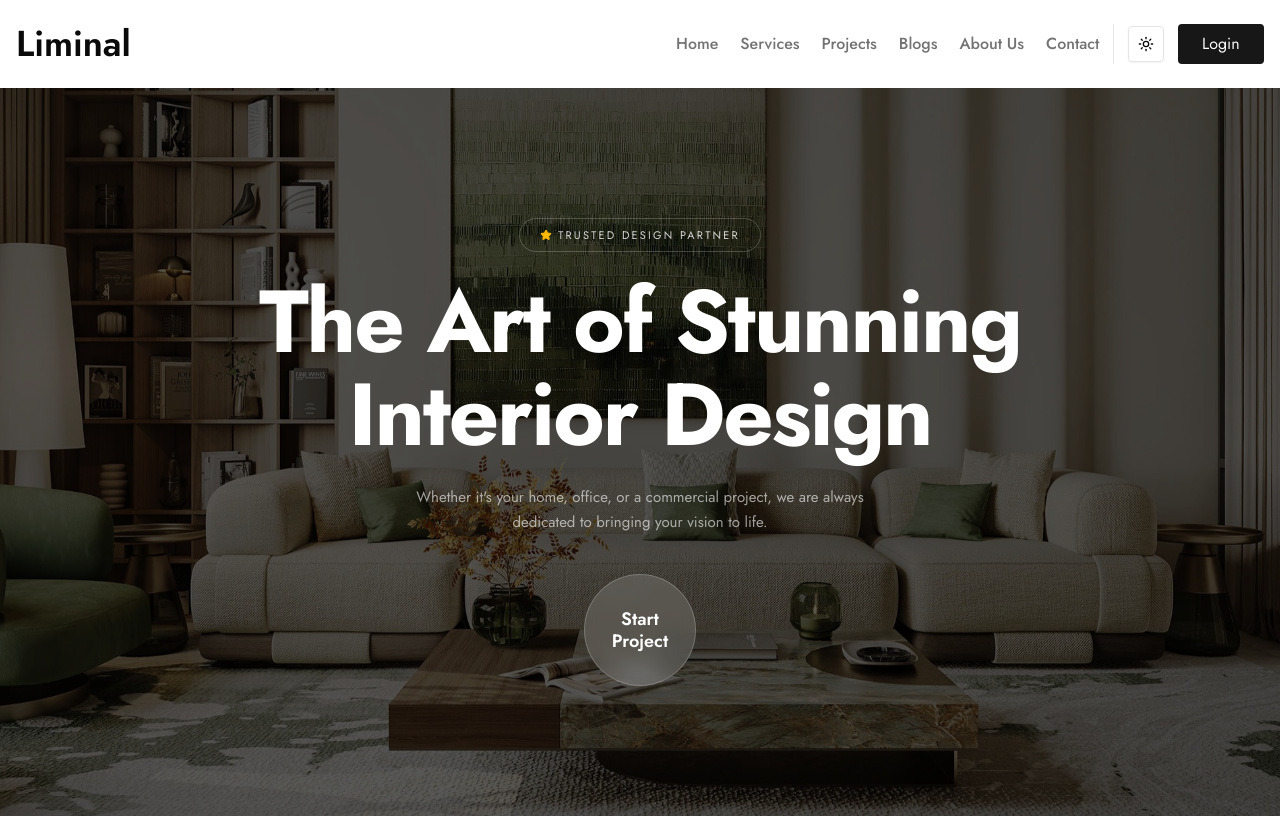
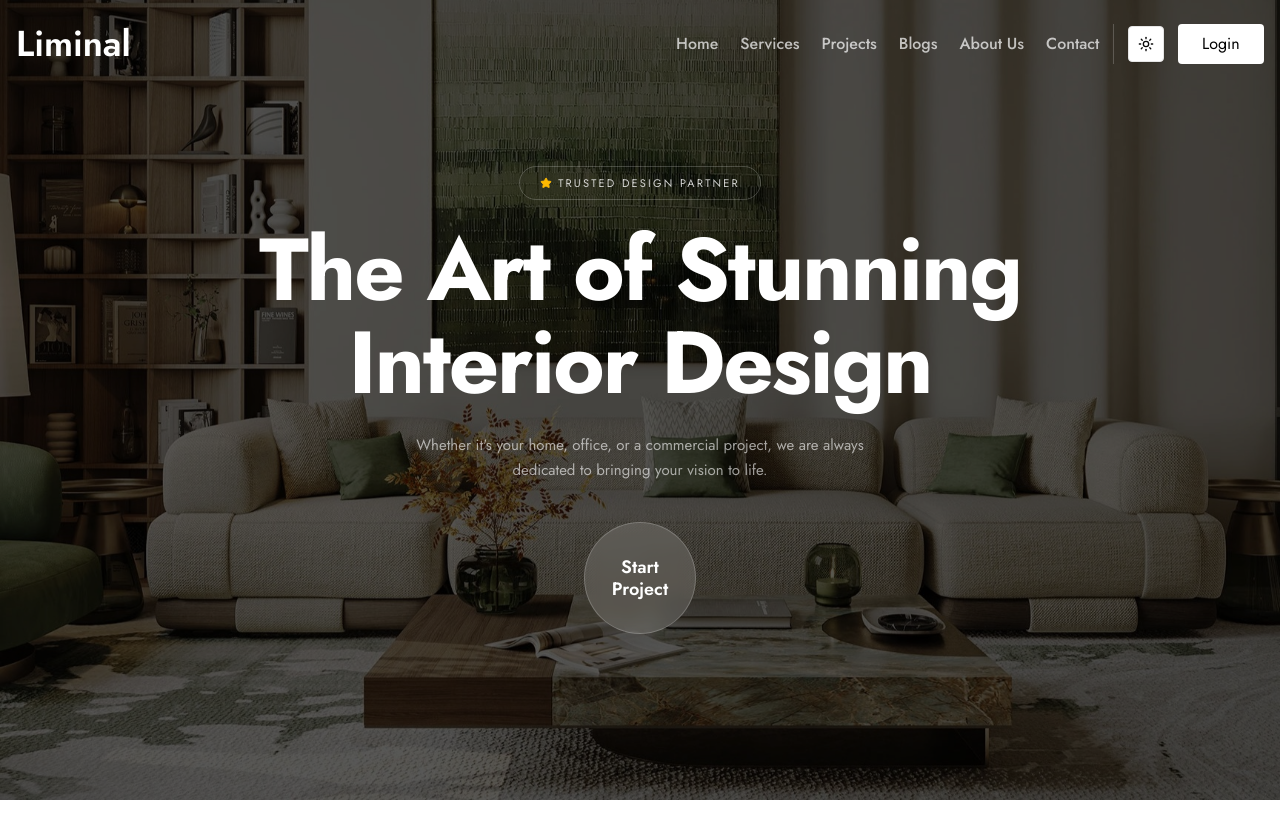
Before and after one commit to zahid-official/liminal-frontend, a Next.js app: page / in a window 1280 px wide. Shown: the top 818 px of the page. Built offline with nearby package versions, Linux system fonts and the light colour scheme.

Commit message:
feat: implement responsive Navbar, Logo and hero Banner components

```diff
--- a/src/components/modules/public/home/Banner.tsx
+++ b/src/components/modules/public/home/Banner.tsx
@@ -6,7 +6,7 @@ const Banner = () => {
   return (
     <section
       id="hero-banner"
-      className="relative min-h-[calc(100vh-72px)] flex items-center justify-center bg-[url('/assets/bg-banner.jpg')] bg-no-repeat bg-cover sm:bg-bottom bg-center"
+      className="relative min-h-screen flex items-center justify-center bg-[url('/assets/bg-banner.jpg')] bg-no-repeat bg-cover sm:bg-bottom bg-center"
     >
       {/* Dark Overlay */}
       <div className="absolute inset-0 bg-black/65" />
--- a/src/components/shared/Logo.tsx
+++ b/src/components/shared/Logo.tsx
@@ -1,8 +1,19 @@
+// Logo Props
+interface LogoProps {
+  isScrolled?: boolean;
+}
+
 // Logo Component
-const Logo = () => {
+const Logo = ({ isScrolled = true }: LogoProps) => {
   return (
     <div>
-      <h1 className="text-4xl font-semibold">Liminal</h1>
+      <h1
+        className={`text-4xl font-semibold transition-colors duration-300 ${
+          isScrolled ? "" : "text-white"
+        }`}
+      >
+        Liminal
+      </h1>
     </div>
   );
 };
--- a/src/components/shared/Navbar.tsx
+++ b/src/components/shared/Navbar.tsx
@@ -1,3 +1,6 @@
+"use client";
+
+import { useEffect, useState } from "react";
 import Link from "next/link";
 import Logo from "./Logo";
 import { ModeToggle } from "../ui/mode-toggler";
@@ -11,9 +14,22 @@ import {
 } from "../ui/dropdown-menu";
 import { Menu } from "lucide-react";
 import { Separator } from "../ui/separator";
+import { cn } from "@/lib/utils";
 
 // Navbar Component
 const Navbar = () => {
+  const [isScrolled, setIsScrolled] = useState(false);
+
+  // Detect scroll position
+  useEffect(() => {
+    const handleScroll = () => {
+      setIsScrolled(window.scrollY > 50);
+    };
+
+    window.addEventListener("scroll", handleScroll, { passive: true });
+    return () => window.removeEventListener("scroll", handleScroll);
+  }, []);
+
   // Navigation links
   const navLinks = [
     { label: "Home", href: "/" },
@@ -25,23 +41,49 @@ const Navbar = () => {
   ];
 
   return (
+    <header
+      className={cn(
+        "fixed top-0 left-0 right-0 z-50 transition-all duration-300",
+        isScrolled
+          ? "bg-background/80 backdrop-blur-xl shadow-sm"
+          : "bg-transparent"
+      )}
+    >
       <nav className="custom-container py-6 flex items-center justify-between gap-2">
         {/* Logo */}
         <Link href="/">
-        <Logo />
+          <Logo isScrolled={isScrolled} />
         </Link>
 
         <div className="flex items-center gap-2.5">
           {/* Desktop Nav */}
-        <nav className="text-muted-foreground flex items-center gap-5.5 font-medium max-md:hidden">
+          <nav
+            className={cn(
+              "flex items-center gap-5.5 font-medium max-md:hidden transition-colors",
+              isScrolled ? "text-muted-foreground" : "text-white/70"
+            )}
+          >
             {navLinks?.map((item, idx) => (
-            <Link key={idx} href={item?.href} className="hover:text-primary">
+              <Link
+                key={idx}
+                href={item?.href}
+                className={cn(
+                  "transition-colors duration-200",
+                  isScrolled ? "hover:text-primary" : "hover:text-white"
+                )}
+              >
                 {item?.label}
               </Link>
             ))}
           </nav>
 
-        <Separator orientation="vertical" className="mx-1 max-md:hidden" />
+          <Separator
+            orientation="vertical"
+            className={cn(
+              "mx-1 max-md:hidden transition-colors duration-300",
+              !isScrolled && "bg-white/20"
+            )}
+          />
 
           {/* Dark Mode & Buttons */}
           <div className="flex items-center md:gap-3.5">
@@ -50,7 +92,15 @@ const Navbar = () => {
             </div>
 
             <Link href={"/login"}>
-            <Button className="max-md:hidden px-6 text-base">Login</Button>
+              <Button
+                className={cn(
+                  "max-md:hidden px-6 text-base transition-all duration-300",
+                  !isScrolled &&
+                    "bg-white text-black hover:bg-white/90 border-white"
+                )}
+              >
+                Login
+              </Button>
             </Link>
           </div>
 
@@ -84,6 +134,7 @@ const Navbar = () => {
           </nav>
         </div>
       </nav>
+    </header>
   );
 };
 
```
Lines whose indentation alone changed are shown as unchanged.
